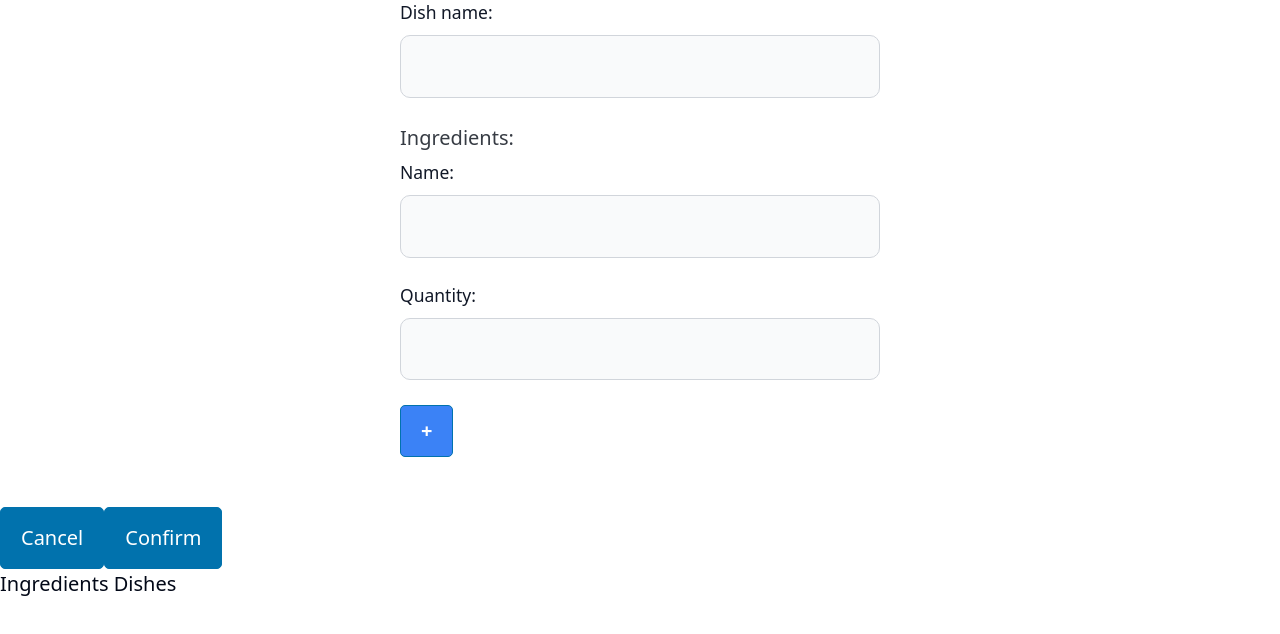
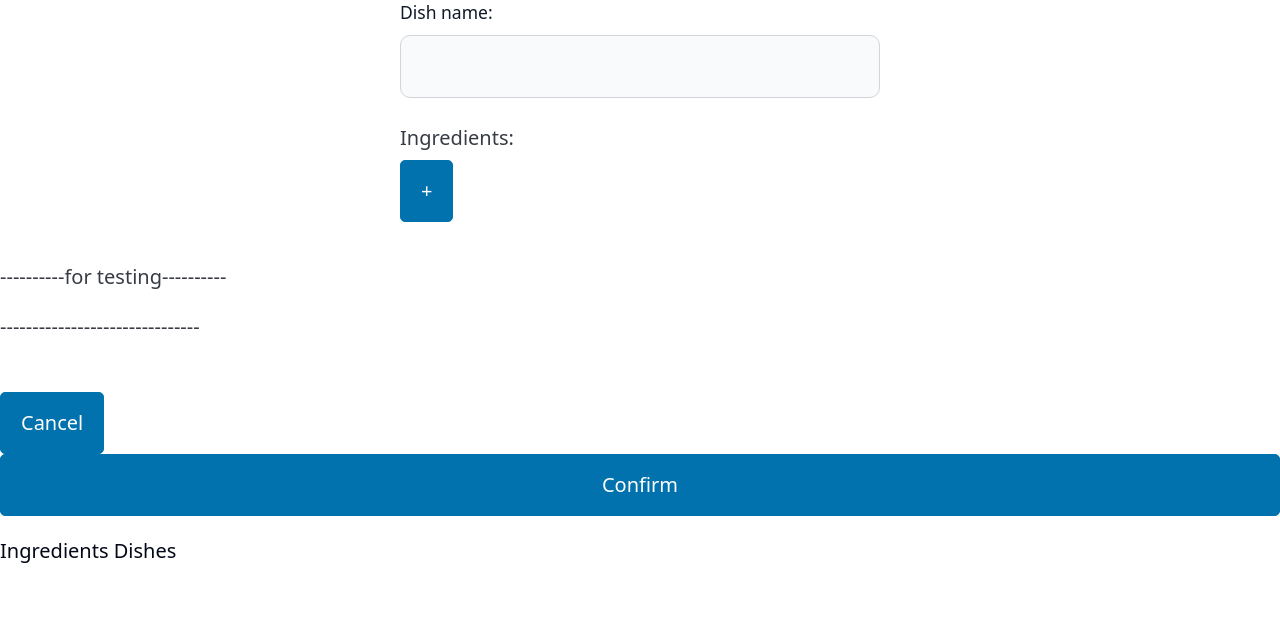
Before and after one commit to luoxinnan/DishDashApp, a React (Vite) app in the folder Frontend/: page /dishes/add-dish in a window 1280 px wide. Shown: the top 634 px of the page. Built offline with nearby package versions, Linux system fonts and the light colour scheme.

Commit message:
Implement functin to add several ingreds for a dish

```diff
--- a/Frontend/src/components/AddDishDetailForm.tsx
+++ b/Frontend/src/components/AddDishDetailForm.tsx
@@ -1,8 +1,28 @@
-import { Props } from "./types/addDishDetailFormTypes";
-import Counter from "./Counter"
+
 import { BrowserRouter as Router, Route, Switch, Link, useHistory } from 'react-router-dom';
+import { useState } from "react";
+import { Ingred } from "@/App";
 
 export default function AddDishDetailForm() {
+    const [ingredForms, setIngredForms] = useState<Ingred[]>([])
+
+    function addIngredForm(){
+        const newIngredForms = [...ingredForms, {name: "", quantity: 0}]
+        setIngredForms(newIngredForms);
+    }
+
+    function addNameToIngred(name:string, i:number){
+        const newIngredForms = [...ingredForms];
+        newIngredForms[i].name = name;
+        setIngredForms(newIngredForms);
+    }
+
+    function addQuantityToIngred(quantity: string, i:number){
+        const newIngredForms = [...ingredForms];
+        newIngredForms[i].quantity = Number(quantity);
+        setIngredForms(newIngredForms);
+    }
+
     return (
         <div>
             <form className="max-w-sm mx-auto">
@@ -12,21 +32,41 @@ export default function AddDishDetailForm() {
                 </div>
                 <label>Ingredients: </label>
                 <section className="ingred-form">
+                    {
+                        ingredForms.map((ingred, i) =>
+                            <>
                                 <div className="mb-5 ingred-form__name">
                                     <label className="block mb-2 text-sm font-medium text-gray-900 dark:text-white">Name: </label>
-                        <input type="text" name="dish-ingredient-name" className="block w-full p-4 text-gray-900 border border-gray-300 rounded-lg bg-gray-50 text-base focus:ring-blue-500 focus:border-blue-500 dark:bg-gray-700 dark:border-gray-600 dark:placeholder-gray-400 dark:text-white dark:focus:ring-blue-500 dark:focus:border-blue-500" />
+                                    <input type="text" name="dish-ingredient-name" onChange={event => addNameToIngred(event.target.value, i)}className="block w-full p-4 text-gray-900 border border-gray-300 rounded-lg bg-gray-50 text-base focus:ring-blue-500 focus:border-blue-500 dark:bg-gray-700 dark:border-gray-600 dark:placeholder-gray-400 dark:text-white dark:focus:ring-blue-500 dark:focus:border-blue-500" />
                                 </div>
                                 <div className="mb-5 ingred-form__quantity">
                                     <label className="block mb-2 text-sm font-medium text-gray-900 dark:text-white">Quantity: </label>
-                        <input type="text" name="dish-ingredient-quantity" className="block w-full p-4 text-gray-900 border border-gray-300 rounded-lg bg-gray-50 text-base focus:ring-blue-500 focus:border-blue-500 dark:bg-gray-700 dark:border-gray-600 dark:placeholder-gray-400 dark:text-white dark:focus:ring-blue-500 dark:focus:border-blue-500" />
+                                    <input type="text" name="dish-ingredient-quantity" onChange={event => addQuantityToIngred(event.target.value, i)}className="block w-full p-4 text-gray-900 border border-gray-300 rounded-lg bg-gray-50 text-base focus:ring-blue-500 focus:border-blue-500 dark:bg-gray-700 dark:border-gray-600 dark:placeholder-gray-400 dark:text-white dark:focus:ring-blue-500 dark:focus:border-blue-500" />
                                 </div>
-                    <button className="ingred-form__add-btn bg-blue-500 hover:bg-blue-700 text-white font-bold py-2 px-4 rounded">+</button>
+
+
+                            </>
+
+                        )
+
+
+                    }
+                    <button onClick= {addIngredForm} type="button" className="ingred-form__add-btn bg-blue-500 hover:bg-blue-700 text-white font-bold py-2 px-4 rounded">+</button>
                 </section>
             </form>
+
+            <p>----------for testing----------</p>
+            {
+                ingredForms.map((ingred) => <p>{ingred.name}, {ingred.quantity}</p>)
+            }
+            <p>-------------------------------</p>
+
+
+
             <br />
 
             <Link to="/dishes"><button>Cancel</button></Link>
-            <button >Confirm</button>
+            <button type="submit">Confirm</button>
             <br />
 
 
```
Also changed, not shown: 1 other file (tests, documents, lock files or other folders). Lines whose indentation alone changed are shown as unchanged.
